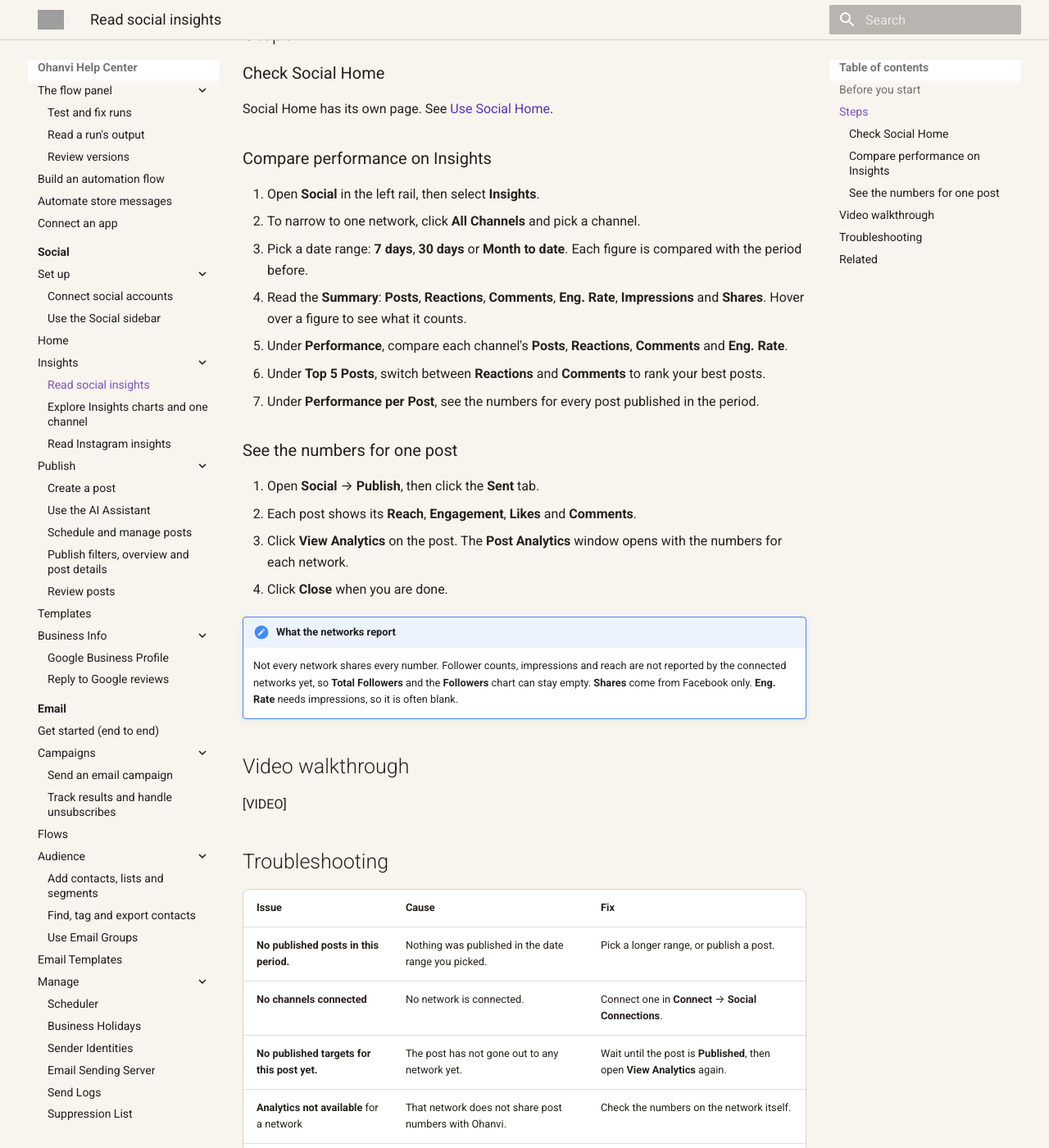
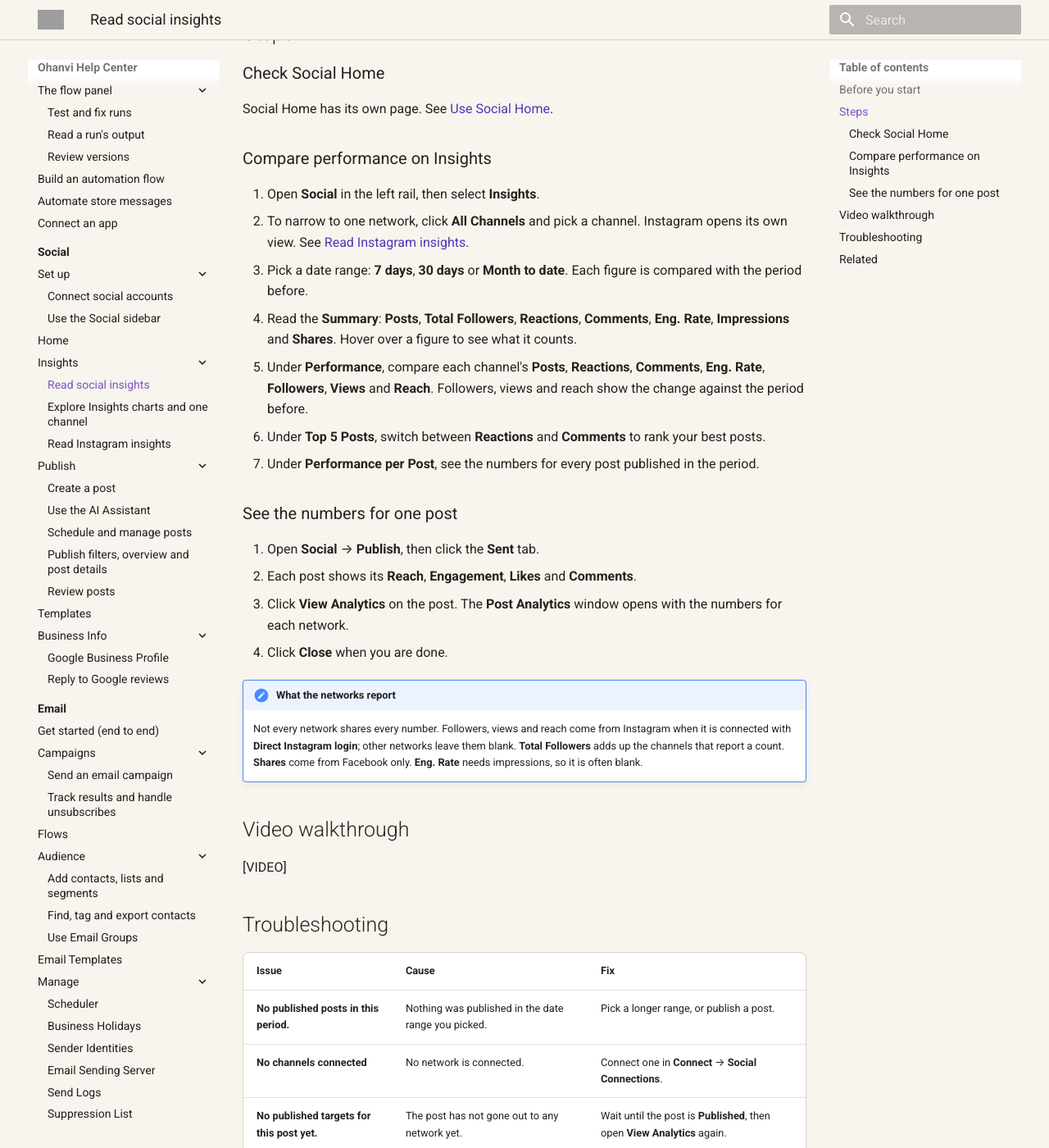
Before and after one commit to Ohanvi/ohanvi.github.io, an MkDocs documentation site: the page built from docs/social/view-social-insights.md, in a window 1280 px wide and 1400 px high, scrolled down 450 px. Shown: the whole window at 82% size. Built offline with MkDocs 1.6.1 and Material for MkDocs 9.7.7, drawn with Linux system fonts in a browser that asks for light colours; some of the changed text lies outside the part shown; grey boxes are pictures that could not be loaded.

Commit message:
Instagram insights across Social, Ads and Flows docs

```diff
--- a/docs/social/view-social-insights.md
+++ b/docs/social/view-social-insights.md
@@ -21,10 +21,10 @@
 ### Compare performance on Insights
 
 1. Open **Social** in the left rail, then select **Insights**.
-2. To narrow to one network, click **All Channels** and pick a channel.
+2. To narrow to one network, click **All Channels** and pick a channel. Instagram opens its own view. See [Read Instagram insights](read-instagram-insights.md).
 3. Pick a date range: **7 days**, **30 days** or **Month to date**. Each figure is compared with the period before.
-4. Read the **Summary**: **Posts**, **Reactions**, **Comments**, **Eng. Rate**, **Impressions** and **Shares**. Hover over a figure to see what it counts.
-5. Under **Performance**, compare each channel's **Posts**, **Reactions**, **Comments** and **Eng. Rate**.
+4. Read the **Summary**: **Posts**, **Total Followers**, **Reactions**, **Comments**, **Eng. Rate**, **Impressions** and **Shares**. Hover over a figure to see what it counts.
+5. Under **Performance**, compare each channel's **Posts**, **Reactions**, **Comments**, **Eng. Rate**, **Followers**, **Views** and **Reach**. Followers, views and reach show the change against the period before.
 6. Under **Top 5 Posts**, switch between **Reactions** and **Comments** to rank your best posts.
 7. Under **Performance per Post**, see the numbers for every post published in the period.
 
@@ -36,7 +36,7 @@
 4. Click **Close** when you are done.
 
 !!! note "What the networks report"
-    Not every network shares every number. Follower counts, impressions and reach are not reported by the connected networks yet, so **Total Followers** and the **Followers** chart can stay empty. **Shares** come from Facebook only. **Eng. Rate** needs impressions, so it is often blank.
+    Not every network shares every number. Followers, views and reach come from Instagram when it is connected with **Direct Instagram login**; other networks leave them blank. **Total Followers** adds up the channels that report a count. **Shares** come from Facebook only. **Eng. Rate** needs impressions, so it is often blank.
 
 ## Video walkthrough
 
@@ -55,6 +55,7 @@
 ## Related
 
 - [Explore Insights charts and one channel](explore-insights-charts.md)
+- [Read Instagram insights](read-instagram-insights.md)
 - [Use Social Home](use-social-home.md)
 - [Schedule posts and manage the queue](schedule-social-posts.md)
 - [Manage your Google Business Profile](manage-google-business-profile.md)
```
Also changed, not shown: docs/flows/build-automation-flow.md (+3 -0 lines), docs/social/connect-social-accounts.md (+4 -1 lines), docs/social/explore-insights-charts.md (+4 -3 lines), docs/social/use-social-home.md (+2 -1 lines), docs/whatsapp/ads-manager/read-the-business-dashboard.md (+8 -0 lines).
